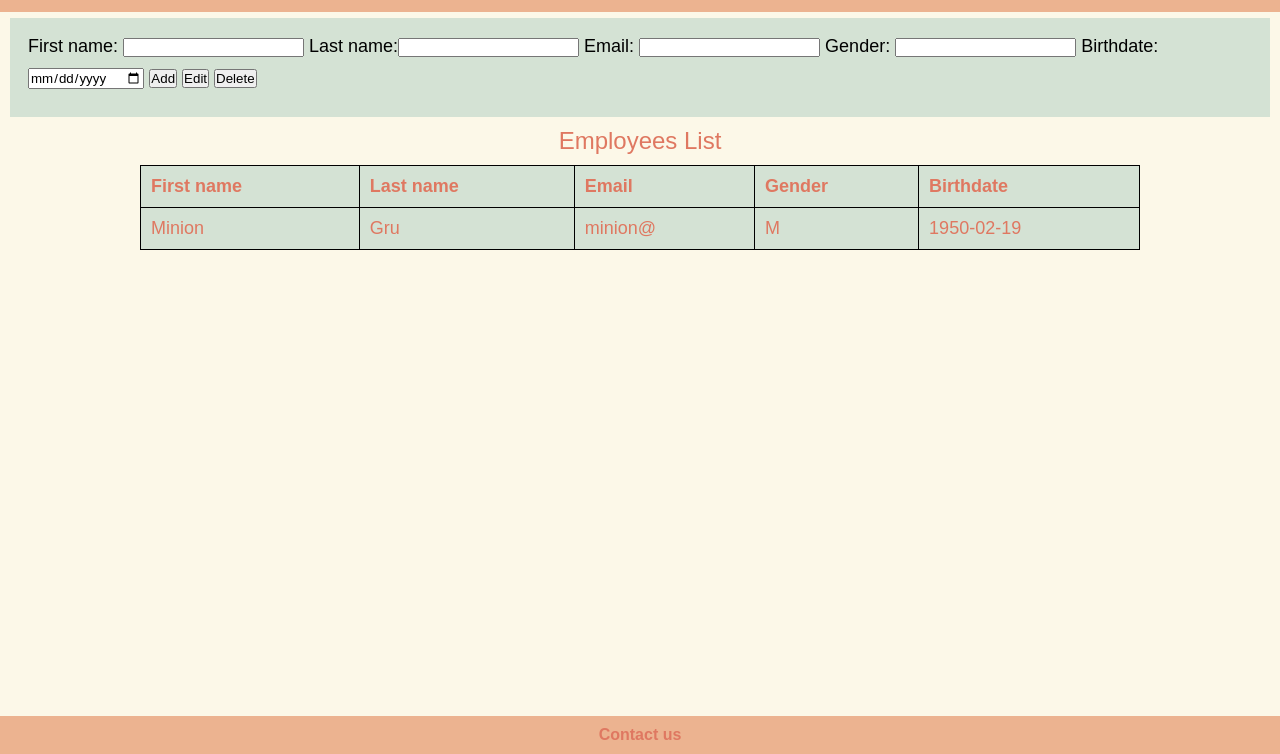
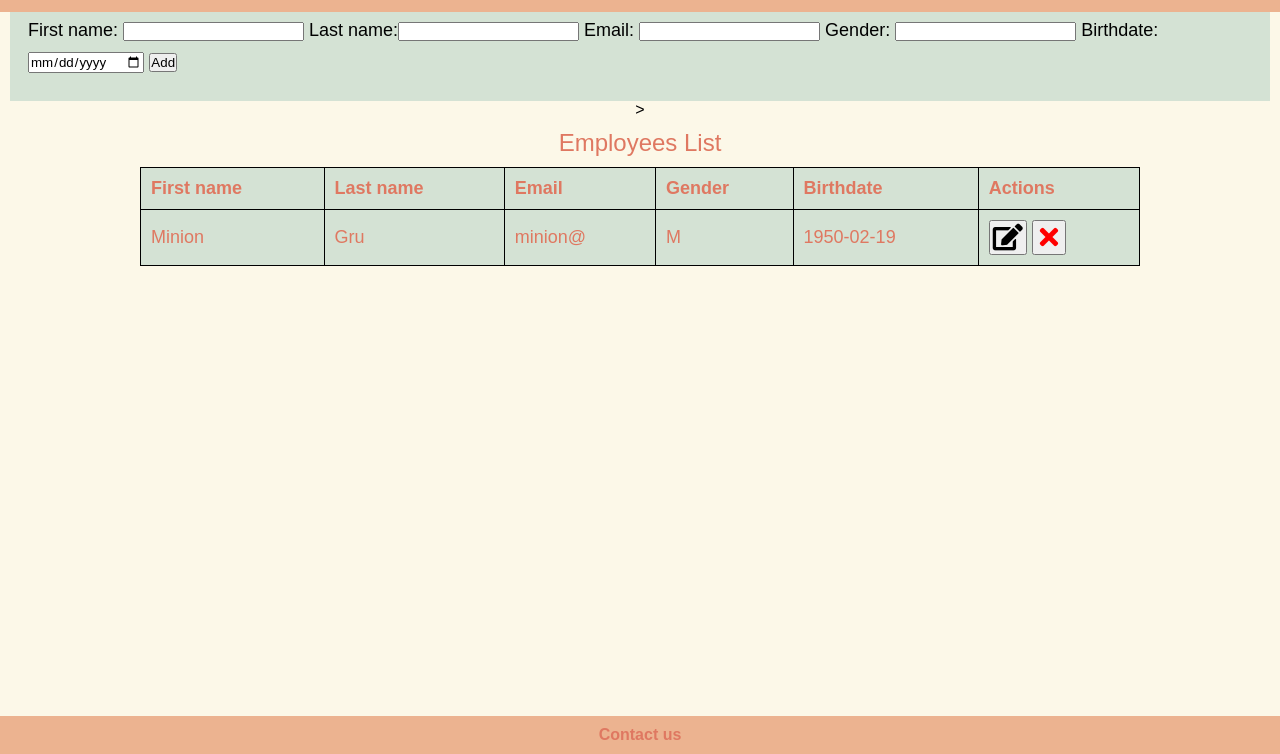
Before and after one commit to Teona09/Employees-Management-System, a plain HTML site: page index.html in a window 1280 px wide. Shown: the part 46-800 px from the top of the page. Drawn offline with Linux system fonts and the light colour scheme.

Commit message:
added actions column. moved edit and delete buttons inside the table and add icons.

```diff
--- a/index.html
+++ b/index.html
@@ -5,6 +5,10 @@
     <meta http-equiv="X-UA-Compatible" content="IE=edge" />
     <meta name="viewport" content="width=device-width, initial-scale=1.0" />
     <link rel="stylesheet" href="style/style.css" />
+    <link
+    rel="stylesheet"
+    href="https://cdnjs.cloudflare.com/ajax/libs/font-awesome/5.15.4/css/all.min.css"
+  />
     <title>EMS</title>
   </head>
   <body>
@@ -22,8 +26,6 @@
         Birthdate: <input type="date" name="birthdate" id="birthdate" />
 
         <button onclick="addTableRow();">Add</button>
-        <button onclick="editTableRow();">Edit</button>
-        <button onclick="deleteSelectedRow();">Delete</button>
       </div>
 
       <table id="employees-table">
@@ -36,6 +38,7 @@
           <th>Email</th>
           <th>Gender</th>
           <th>Birthdate</th>
+          <th>Actions</th>>
         </tr>
         <tr>
           <td>Minion</td>
@@ -43,6 +46,14 @@
           <td>minion@</td>
           <td>M</td>
           <td>1950-02-19</td>
+          <td>
+            <button onclick="editTableRow();" class="edit-icon">
+                <i class="fas fa-edit fa-2x"></i>
+            </button>
+            <button onclick="deleteSelectedRow();" class="delete-icon">
+                <i class="fas fa-times fa-2x"></i>
+            </button>
+          </td>
         </tr>
       </table>
     </div>
--- a/js/index.js
+++ b/js/index.js
@@ -98,11 +98,13 @@ function editTableRow() {
 }
 
 function deleteSelectedRow() {
-  table.deleteRow(rIndex);
+  if(typeof rIndex == "number"){
+    table.deleteRow(rIndex);
   // clear input text
   document.getElementById("fname").value = "";
   document.getElementById("lname").value = "";
   document.getElementById("email").value = "";
   document.getElementById("gender").value = "";
   document.getElementById("birthdate").value = "";
+  }
 }
--- a/style/style.css
+++ b/style/style.css
@@ -86,6 +86,16 @@ td {
   color: var(--orange);
 }
 
+.content #employees-table .edit-icon {
+  padding: 0.125rem;
+}
+
+.content #employees-table .delete-icon {
+  color: red;
+  padding: 0.125rem;
+  width: 2.15rem;
+}
+
 /*Footer*/
 .footer {
   position: absolute;
```
